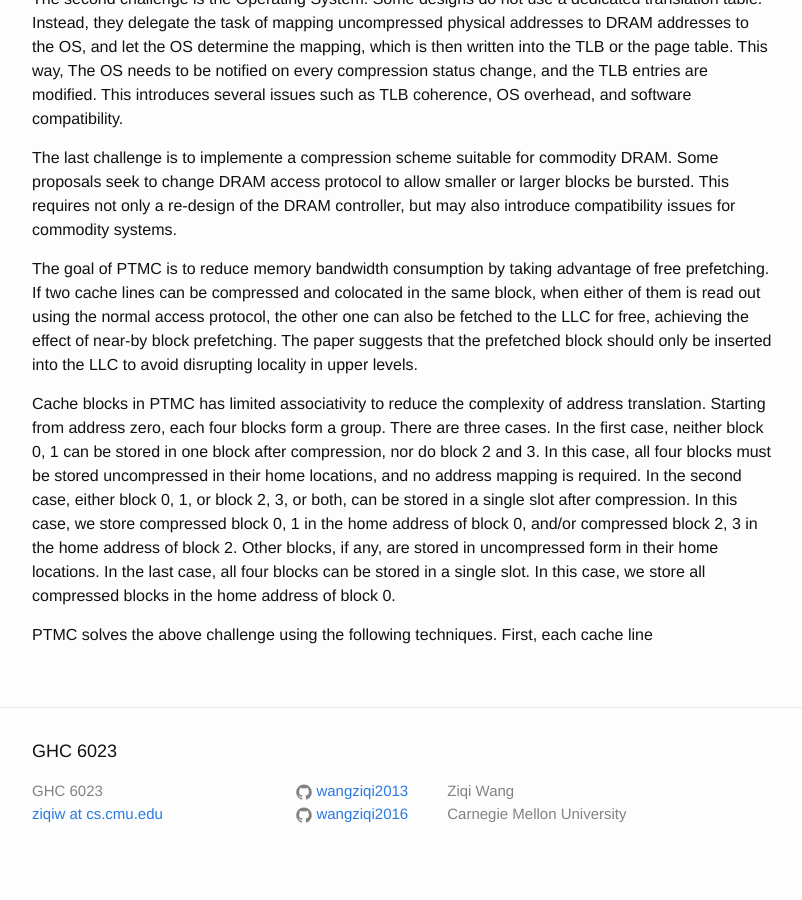
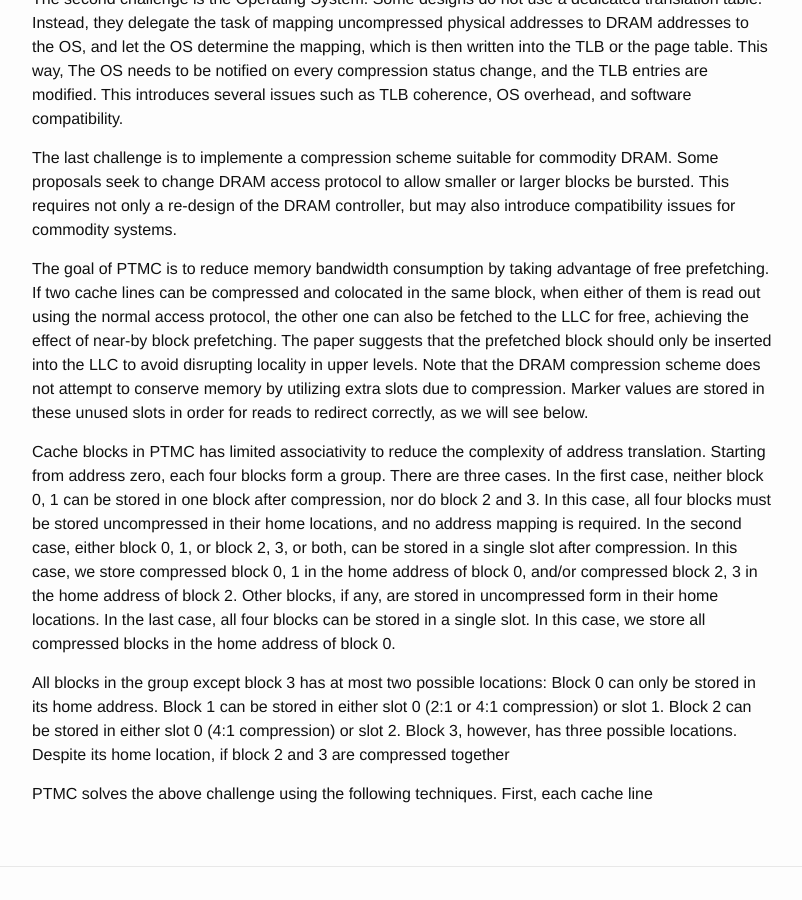
Before and after one commit to wangziqi2013/wangziqi2013.github.io, a Jekyll site: the page built from _posts/2020-05-17-ptmc.markdown, in a window 1280 px wide and 900 px high, scrolled down 880 px. Shown: the whole window, without its empty margins (238-1040 px from the left). Built offline with Jekyll 4.4.1, drawn with Linux system fonts in a browser that asks for light colours.

Commit message:
Adding redirect

```diff
--- a/_posts/2020-05-17-ptmc.markdown
+++ b/_posts/2020-05-17-ptmc.markdown
@@ -41,7 +41,9 @@ The goal of PTMC is to reduce memory bandwidth consumption by taking advantage o
 can be compressed and colocated in the same block, when either of them is read out using the normal access protocol,
 the other one can also be fetched to the LLC for free, achieving the effect of near-by block prefetching.
 The paper suggests that the prefetched block should only be inserted into the LLC to avoid disrupting locality in
-upper levels.
+upper levels. Note that the DRAM compression scheme does not attempt to conserve memory by utilizing extra slots
+due to compression. Marker values are stored in these unused slots in order for reads to redirect correctly, as we will
+see below.
 
 Cache blocks in PTMC has limited associativity to reduce the complexity of address translation. Starting from address
 zero, each four blocks form a group. There are three cases. In the first case, neither block 0, 1 can be stored in one
@@ -52,4 +54,9 @@ compressed block 2, 3 in the home address of block 2. Other blocks, if any, are
 home locations. In the last case, all four blocks can be stored in a single slot. In this case, we store all compressed
 blocks in the home address of block 0.
 
+All blocks in the group except block 3 has at most two possible locations: Block 0 can only be stored in its home address.
+Block 1 can be stored in either slot 0 (2:1 or 4:1 compression) or slot 1. Block 2 can be stored in either slot 0
+(4:1 compression) or slot 2. Block 3, however, has three possible locations. Despite its home location, if block 2 and 3
+are compressed together
+
 PTMC solves the above challenge using the following techniques. First, each cache line
```
